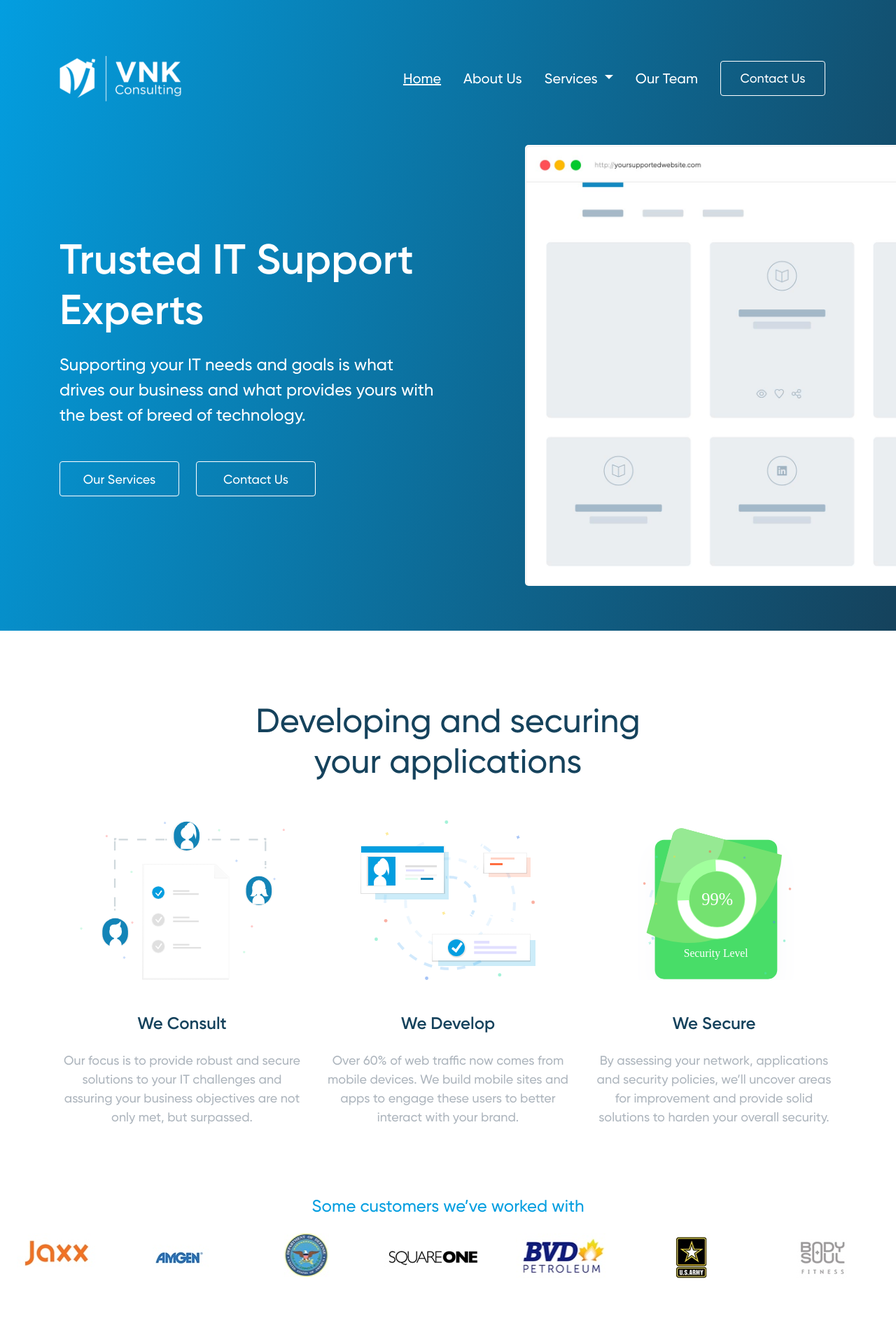
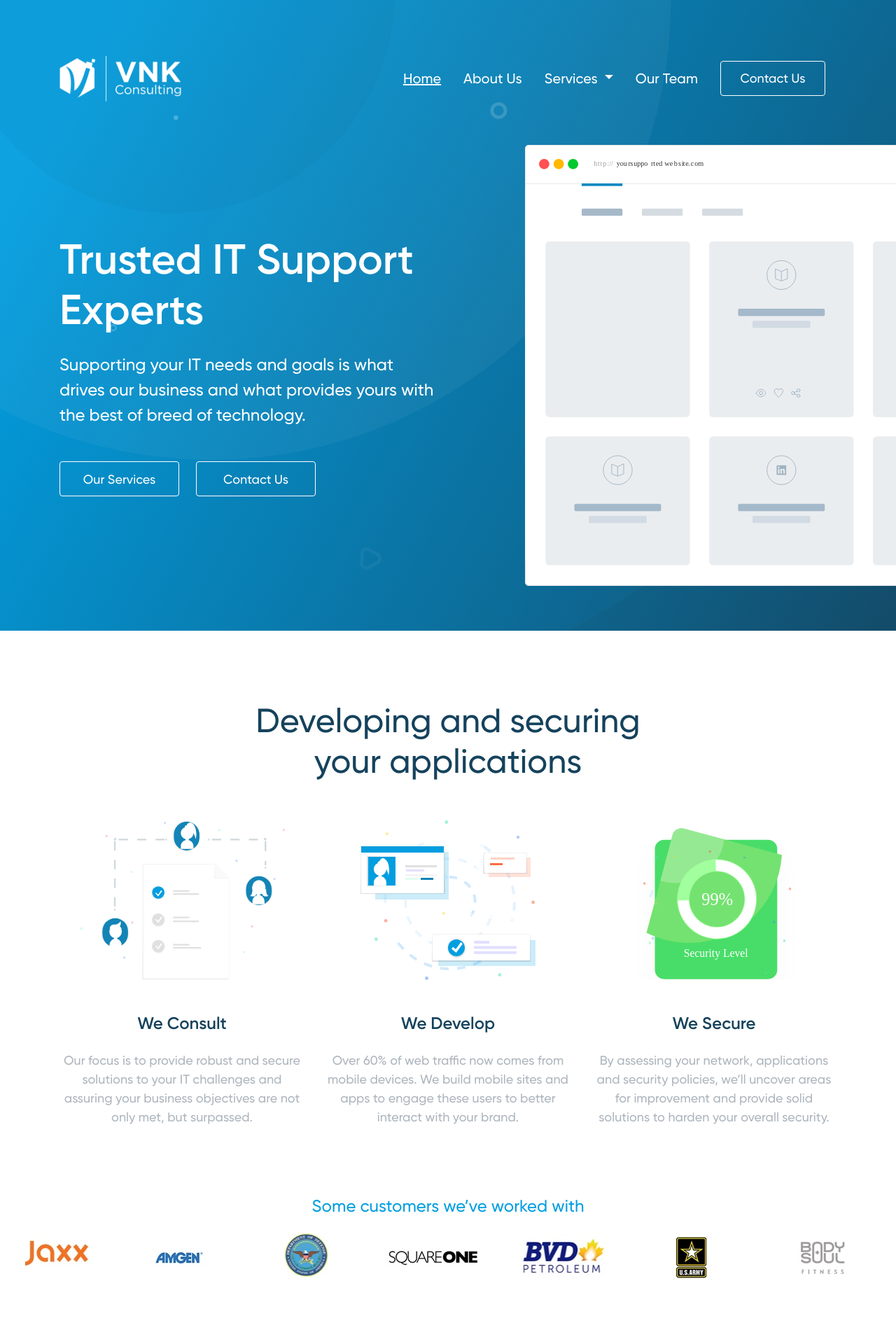
Before and after one commit to ifancyabroad/cloud-sherpas, a Jekyll site: the page built from index.html, in a window 1280 px wide. Shown: the top 1920 px of the page at 70% size. Built offline with Jekyll 4.4.1, drawn with Linux system fonts in a browser that asks for light colours.

Commit message:
Add background images

```diff
--- a/_includes/common/contact-cta.html
+++ b/_includes/common/contact-cta.html
@@ -1,4 +1,4 @@
-<section class="bg-primary-gradient text-center contact-cta">
+<section class="text-center contact-cta">
     <div class="container">
         <div class="row justify-content-center">
             <div class="col-lg-8">
--- a/_includes/home/header.html
+++ b/_includes/home/header.html
@@ -1,4 +1,4 @@
-<header class="header-home jumbotron jumbotron-fluid bg-primary-gradient overflow-hidden">
+<header class="header-home jumbotron jumbotron-fluid overflow-hidden">
     {% include common/navigation.html %}
 
     <div class="container">
@@ -14,7 +14,7 @@
                 </div>
             </div>
             <div class="col-md-5">
-                <img class="header-image" src="{{ 'assets/images/header/header.jpg' | relative_url }}" alt="Open browser tab">
+                <img class="header-image" src="{{ 'assets/images/header/header-browser.svg' | relative_url }}" alt="Open browser tab">
             </div>
         </div>
     </div>
--- a/_sass/header.scss
+++ b/_sass/header.scss
@@ -1,10 +1,11 @@
 .header-home {
     min-height: 100vh;
     margin-bottom: 100px;
+    background-image: url("/assets/images/backgrounds/home_banner.svg");
+    background-size: cover;
 
     .header-image {
-        border-radius: 5px;
-        max-height: 70vh;
+        height: 70vh;
     }
 }
 
--- a/_sass/main.scss
+++ b/_sass/main.scss
@@ -62,6 +62,8 @@ h1, h4, h5 {
 .contact-cta {
     padding-top: 150px;
     padding-bottom: 150px;
+    background-image: url("/assets/images/backgrounds/blue_banner_bg.svg");
+    background-size: cover;
 }
 
 .about-services {
```
Also changed, not shown: assets/images/backgrounds/blue_banner_bg.svg (added), assets/images/backgrounds/home_banner.svg (added), assets/images/header/header-browser.svg (added), assets/images/header/header.jpg (deleted).
